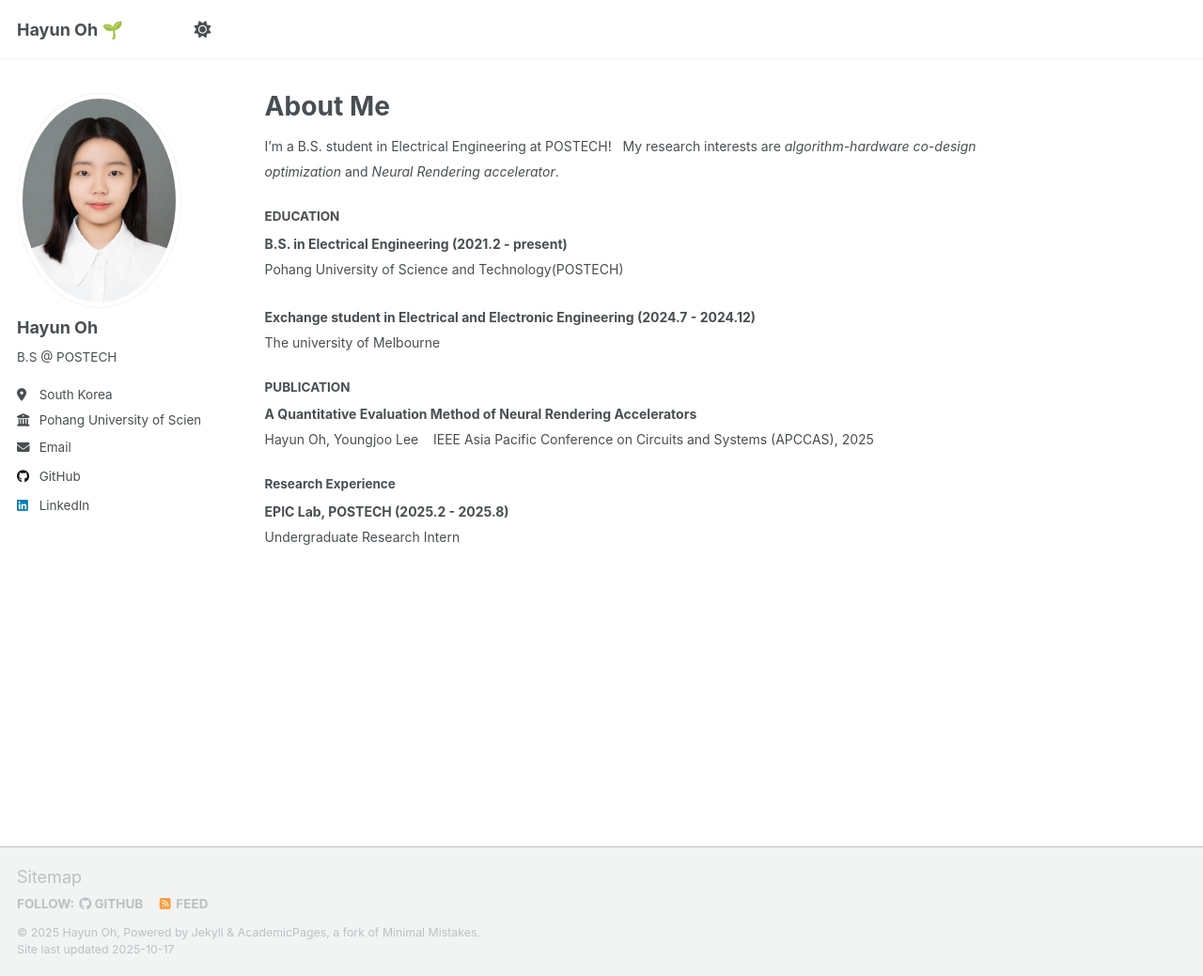
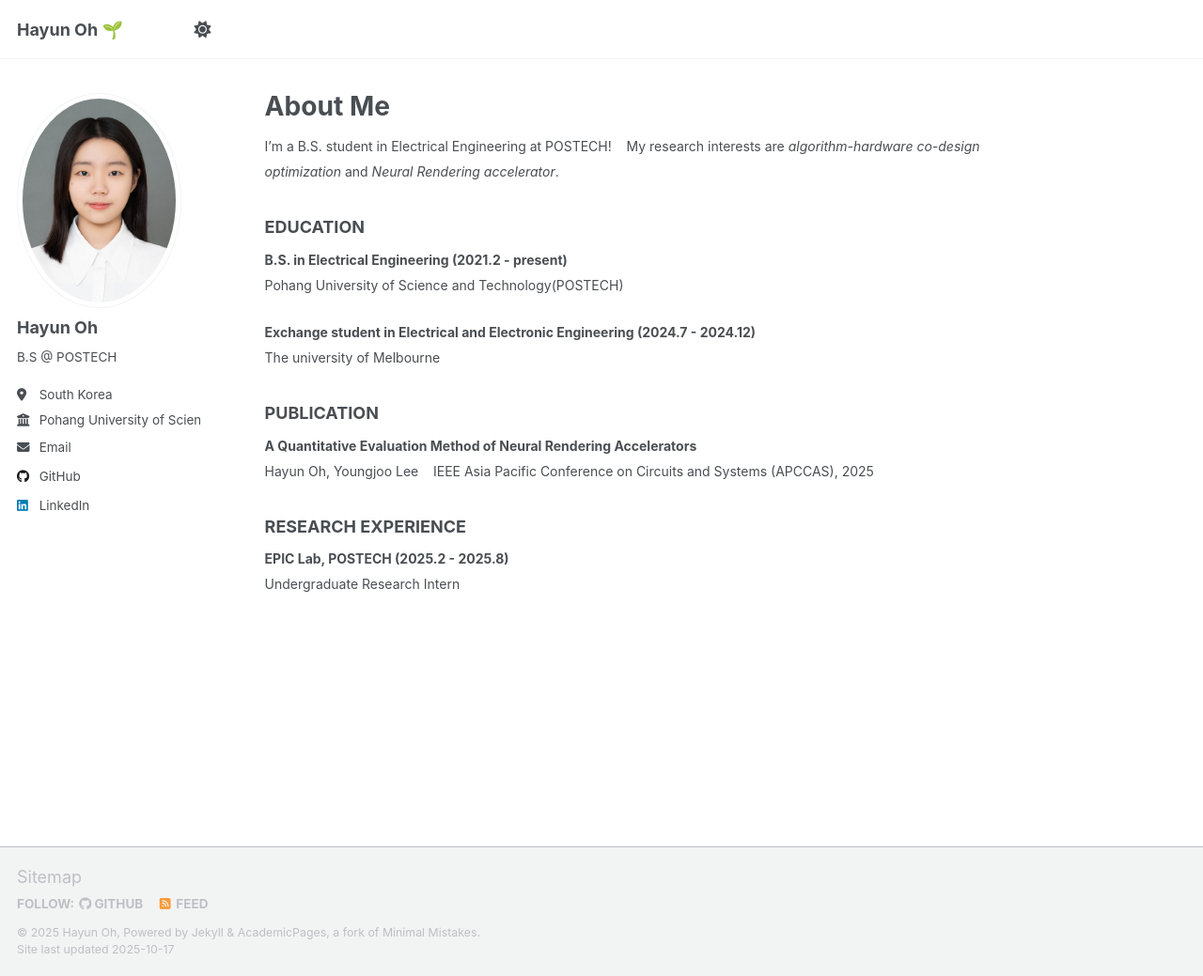
Before and after one commit to Ohahao/Ohahao.github.io, a Jekyll site: the page built from _pages/about.md, in a window 1280 px wide and 1039 px high. Shown: the whole window at 94% size. Built offline with Jekyll 4.4.1, drawn with Linux system fonts in a browser that asks for light colours; a script that is not in the unit is left out.

```diff
--- a/_pages/about.md
+++ b/_pages/about.md
@@ -10,7 +10,7 @@ redirect_from:
 <span style="font-size: 14px;">I'm a B.S. student in Electrical Engineering at POSTECH!
 My research interests are *algorithm-hardware co-design optimization* and *Neural Rendering accelerator*.</span>
 
-#### EDUCATION
+### EDUCATION
 
 <span style="font-size: 14px;">**B.S. in Electrical Engineering (2021.2 - present)**
 Pohang University of Science and Technology(POSTECH)</span>
@@ -18,13 +18,13 @@ Pohang University of Science and Technology(POSTECH)</span>
 <span style="font-size: 14px;">**Exchange student in Electrical and Electronic Engineering (2024.7 - 2024.12)**
 The university of Melbourne</span>
 
-#### PUBLICATION
+### PUBLICATION
 
 <span style="font-size: 14px;">**A Quantitative Evaluation Method of Neural Rendering Accelerators**
 Hayun Oh, Youngjoo Lee
 IEEE Asia Pacific Conference on Circuits and Systems (APCCAS), 2025</span>
 
-#### Research Experience
+### RESEARCH EXPERIENCE
 
 <span style="font-size: 14px;">**EPIC Lab, POSTECH (2025.2 - 2025.8)**
 Undergraduate Research Intern</span>
```
